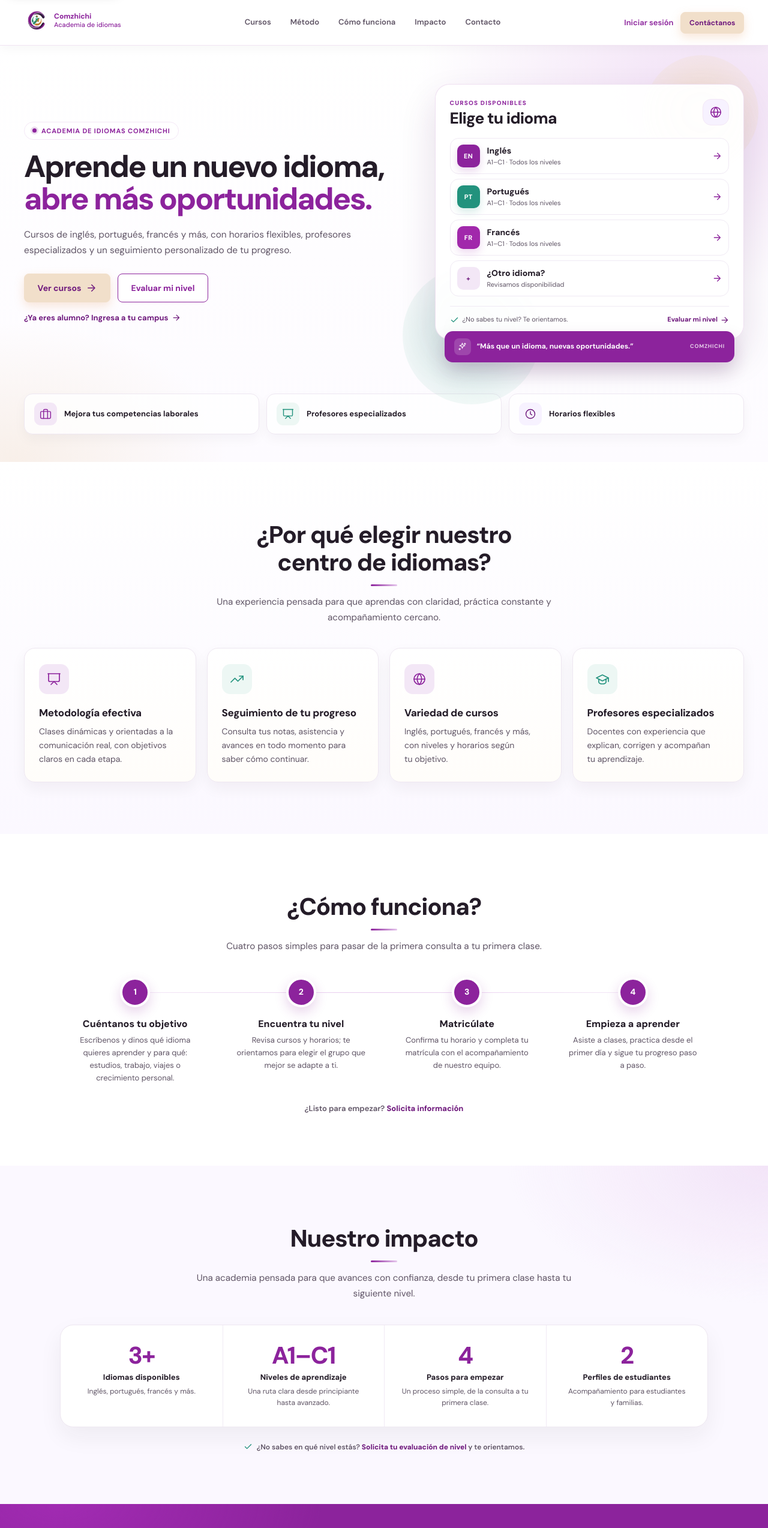
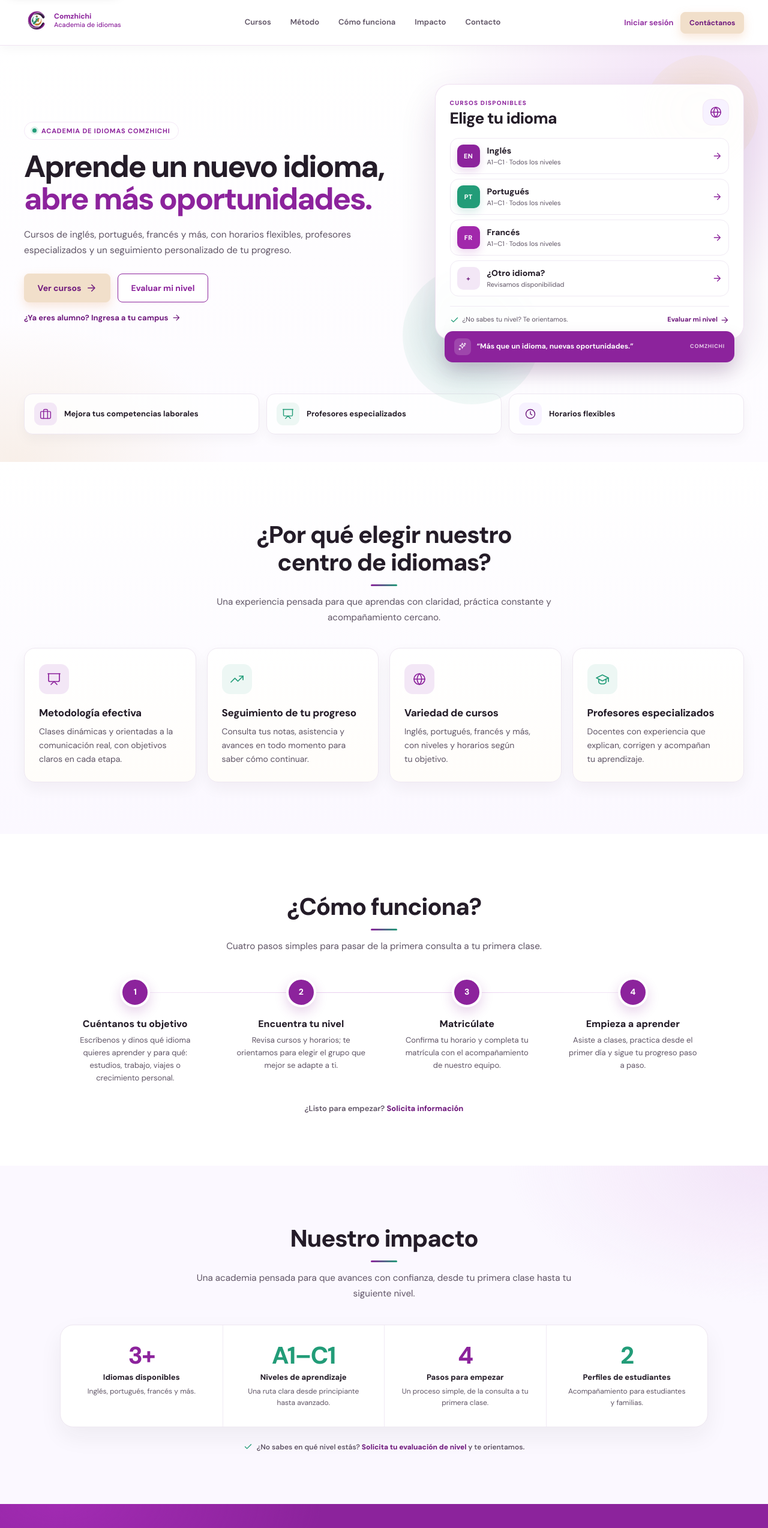
Before and after one commit to Comzhichi/comzhichi-landing, an Angular app: page / in a window 1280 px wide. Shown: the top 2547 px of the page at 60% size. Built offline with nearby package versions, Linux system fonts and the light colour scheme.

Commit message:
fix: cargar logo en GitHub Pages y usar secundario #229C78

```diff
--- a/src/app/components/hero/hero.css
+++ b/src/app/components/hero/hero.css
@@ -40,8 +40,8 @@
   width: 7px;
   height: 7px;
   border-radius: 50%;
-  background: var(--purple-600);
-  box-shadow: 0 0 0 3px rgba(140, 35, 156, 0.16);
+  background: var(--teal-600);
+  box-shadow: 0 0 0 3px rgba(34, 156, 120, 0.16);
 }
 
 .hero h1 {
--- a/src/app/components/impact/impact.css
+++ b/src/app/components/impact/impact.css
@@ -33,6 +33,10 @@
   font-weight: 800;
   line-height: 1;
   letter-spacing: -0.045em;
+}
+
+.stat:nth-child(even) strong {
+  color: var(--teal-600);
 }
 
 .stat span {
--- a/src/app/components/logo/logo.html
+++ b/src/app/components/logo/logo.html
@@ -1,5 +1,5 @@
 <a class="logo" [class.logo--light]="light()" href="#inicio" aria-label="Comzhichi, ir al inicio">
-  <img class="logo__mark" src="/logo.png" alt="" width="68" height="71" />
+  <img class="logo__mark" src="logo.png" alt="" width="867" height="808" />
   <span class="logo__text">
     <strong>Comzhichi</strong>
     <span>Academia de idiomas</span>
--- a/src/styles.css
+++ b/src/styles.css
@@ -12,7 +12,7 @@
   --sand-500: #e8a16b;
   --sand-300: #f1dfca;
 
-  --teal-600: #22927d;
+  --teal-600: #229c78;
   --teal-50: #edf7f4;
 
   --amber-600: #d98218;
@@ -181,7 +181,7 @@ main:focus {
   height: 3px;
   margin: 14px auto 0;
   border-radius: 999px;
-  background: linear-gradient(90deg, var(--purple-600), var(--purple-200));
+  background: linear-gradient(90deg, var(--purple-600), var(--teal-600));
 }
 
 .btn {
```
